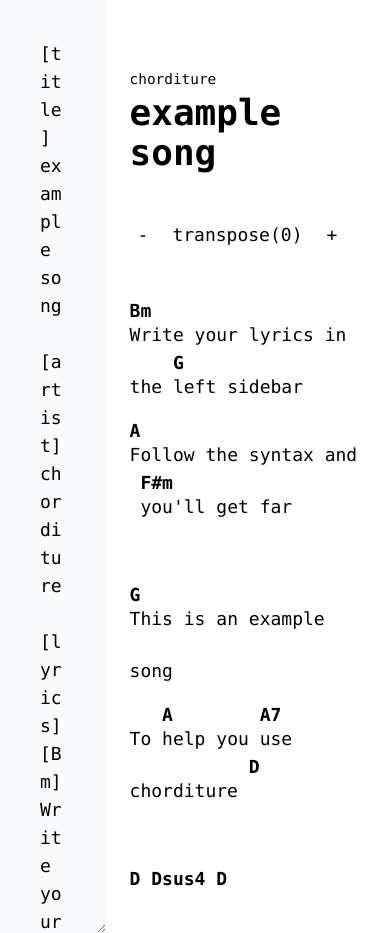
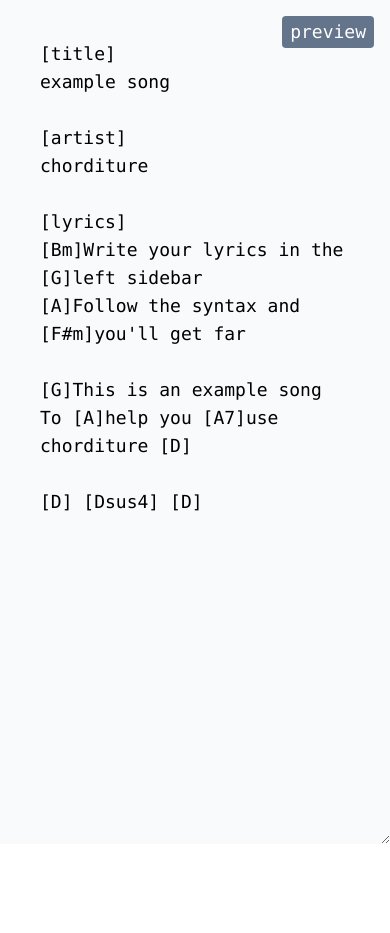
Before and after one commit to tinyshipdev/chorditure, a Next.js app: page /editor in a window 390 px wide. After the commit the page ends 844 px from the top, so only its background shows below. Built offline with nearby package versions, Linux system fonts and the light colour scheme.

Commit message:
make editor somewhat useable on mobile

```diff
--- a/src/components/Editor.tsx
+++ b/src/components/Editor.tsx
@@ -23,6 +23,7 @@ interface Props {
 }
 
 const Editor: React.FC<Props> = ({}) => {
+  const [isEditorVisible, setIsEditorVisible] = useState(true);
   const [rawLyrics, setRawLyrics] = useState('');
 
   useEffect(() => {
@@ -42,11 +43,19 @@ const Editor: React.FC<Props> = ({}) => {
   }, [rawLyrics])
 
   return (
-    <div className='flex'>
+    <div className='md:flex'>
 
-      <textarea className='w-[30%] min-h-screen p-10 bg-slate-50 focus:outline-none' value={rawLyrics} onChange={(e) => setRawLyrics(e.target.value)} name="lyrics" id="lyrics"></textarea>
+      <button className='bg-slate-500	text-white py-0.5 px-2 rounded md:hidden absolute top-4 right-4' onClick={() => setIsEditorVisible(!isEditorVisible)}>
+        {isEditorVisible ? 'preview' : 'edit'}
+      </button>
 
-      <div className='w-[70%] min-h-screen p-10 wrapper'>
+      <textarea
+        className={`w-full md:w-[30%] min-h-screen p-10 bg-slate-50 focus:outline-none ${isEditorVisible ? 'block' : 'hidden'} md:block`}
+      value={rawLyrics} onChange={(e) => setRawLyrics(e.target.value)} name="lyrics" id="lyrics"></textarea>
+
+      <div
+        className={`w-full md:w-[70%] min-h-screen p-10 wrapper ${!isEditorVisible ? 'block' : 'hidden'} md:block`}
+      >
         <Sheet song={parseSong(rawLyrics)}/>
       </div>
     </div>
```
